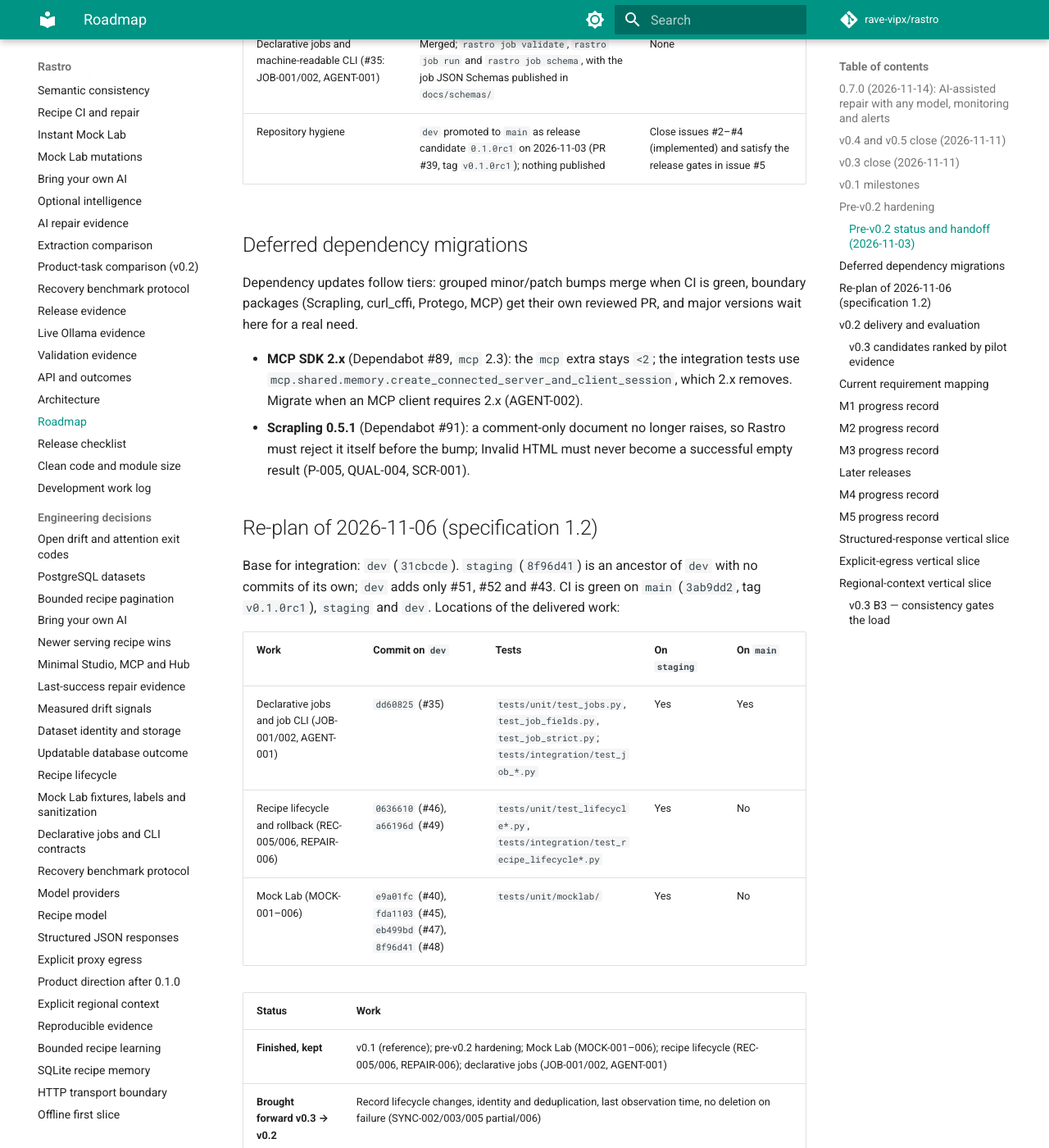
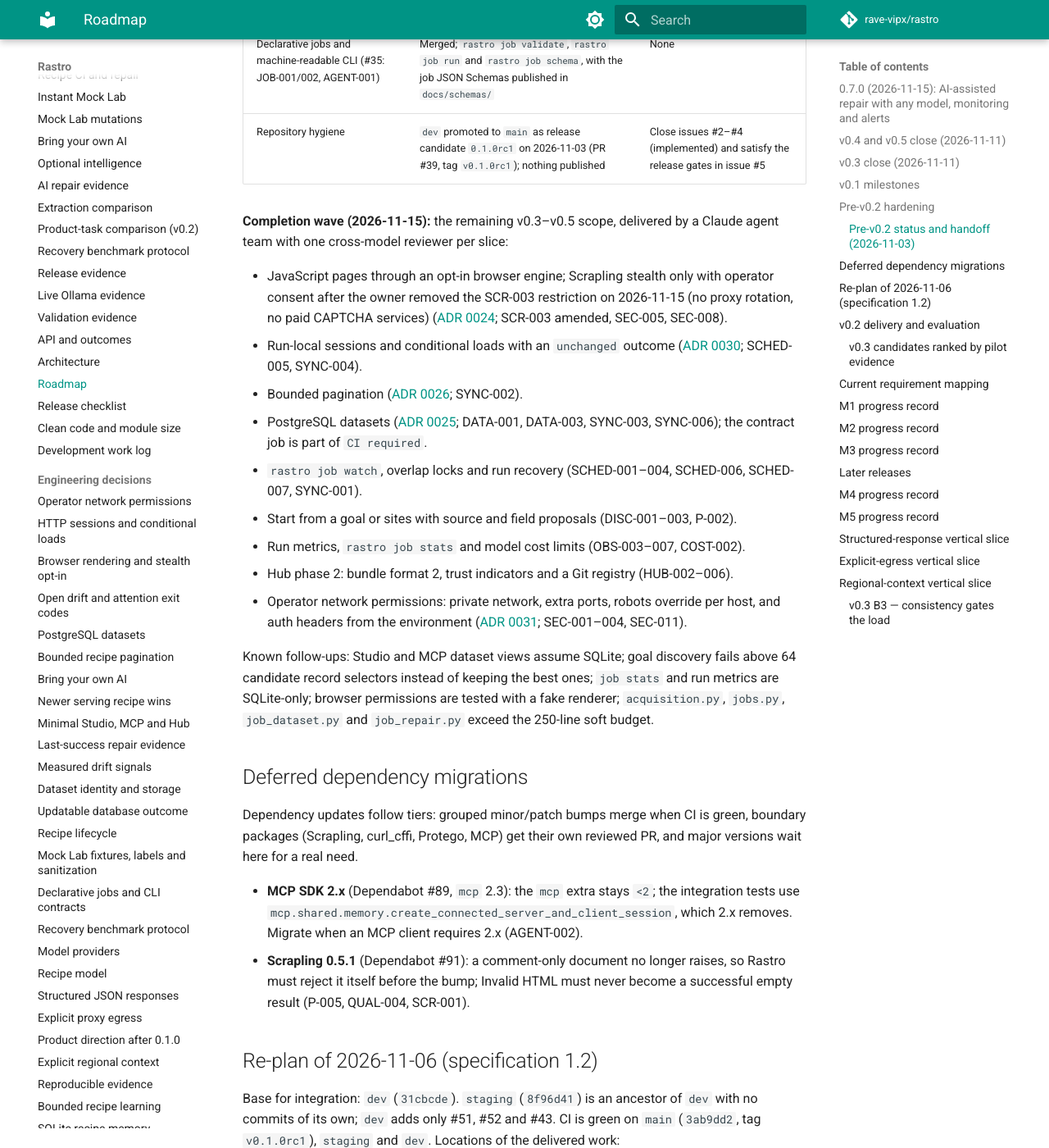
Before and after one commit to rave-vipx/rastro, an MkDocs documentation site: the page built from docs/roadmap.md, in a window 1280 px wide and 1400 px high, scrolled down 4282 px. Shown: the whole window at 82% size. Built offline with MkDocs 1.6.1 and Material for MkDocs 9.7.7, drawn with Linux system fonts in a browser that asks for light colours; comment, search, counter and statistics services are not loaded; some of the changed text lies outside the part shown.

Commit message:
docs(release): integrate the 0.7.0 completion wave
CHANGELOG, roadmap, README, mkdocs nav (ADRs 0024, 0030, 0031) and stale
acquisition/security wording for browser rendering, sessions, pagination,
PostgreSQL, scheduler, goal start, metrics and cost limits, Hub phase 2 and
operator network permissions.

Co-Authored-By: Claude Opus 5.5 <noreply@anthropic.com>

```diff
--- a/docs/roadmap.md
+++ b/docs/roadmap.md
@@ -4,7 +4,7 @@
 
 v0.1 remains the reference release. It is complete: `0.1.0rc1` is its release candidate, with M1–M4 implemented, the M5 technical evidence recorded, every section 18 acceptance criterion evidenced, and DIFF-001 partially demonstrated. Publication (namespace ownership, legal/trademark review, tag and Trusted Publishing) awaits maintainer approval through the release gates in issue #5; nothing has been published.
 
-## 0.7.0 (2026-11-14): AI-assisted repair with any model, monitoring and alerts
+## 0.7.0 (2026-11-15): AI-assisted repair with any model, monitoring and alerts
 
 **AI in the everyday flows (ADR 0022):** a provider-agnostic `rastro.model()` (OpenAI-compatible HTTP, any local CLI, a Python callable, `RASTRO_MODEL`) is consulted only when deterministic repair fails. Model candidates pass recipe CI, value checks and the selector policy before a veto-only semantic judge. Offline benchmark: 23/28 repaired with a good model against 12/28 without one, with 0 wrong promotions even under an approve-all judge. MCP agent tools and one operator-trust model (`--allow-remote`, `--allow-egress`, `--allow-env`) complete it.
 
@@ -73,6 +73,20 @@ Owner decisions after the 0.1.0 release candidate ([ADR 0012](decisions/0012-pro
 | Latency wins: fingerprint cache and hoisted provenance (#32) | Merged; small-page gap −57 to −62%, large-page gap −48% | Re-profile as further optimizations land |
 | Declarative jobs and machine-readable CLI (#35: JOB-001/002, AGENT-001) | Merged; `rastro job validate`, `rastro job run` and `rastro job schema`, with the job JSON Schemas published in `docs/schemas/` | None |
 | Repository hygiene | `dev` promoted to `main` as release candidate `0.1.0rc1` on 2026-11-03 (PR #39, tag `v0.1.0rc1`); nothing published | Close issues #2–#4 (implemented) and satisfy the release gates in issue #5 |
+
+**Completion wave (2026-11-15):** the remaining v0.3–v0.5 scope, delivered by a Claude agent team with one cross-model reviewer per slice:
+
+- JavaScript pages through an opt-in browser engine; Scrapling stealth only with operator consent after the owner removed the SCR-003 restriction on 2026-11-15 (no proxy rotation, no paid CAPTCHA services) ([ADR 0024](decisions/0024-browser-rendering-and-stealth-opt-in.md); SCR-003 amended, SEC-005, SEC-008).
+- Run-local sessions and conditional loads with an `unchanged` outcome ([ADR 0030](decisions/0030-http-sessions-and-conditional-loads.md); SCHED-005, SYNC-004).
+- Bounded pagination ([ADR 0026](decisions/0026-bounded-recipe-pagination.md); SYNC-002).
+- PostgreSQL datasets ([ADR 0025](decisions/0025-postgres-datasets.md); DATA-001, DATA-003, SYNC-003, SYNC-006); the contract job is part of `CI required`.
+- `rastro job watch`, overlap locks and run recovery (SCHED-001–004, SCHED-006, SCHED-007, SYNC-001).
+- Start from a goal or sites with source and field proposals (DISC-001–003, P-002).
+- Run metrics, `rastro job stats` and model cost limits (OBS-003–007, COST-002).
+- Hub phase 2: bundle format 2, trust indicators and a Git registry (HUB-002–006).
+- Operator network permissions: private network, extra ports, robots override per host, and auth headers from the environment ([ADR 0031](decisions/0031-operator-network-permissions.md); SEC-001–004, SEC-011).
+
+Known follow-ups: Studio and MCP dataset views assume SQLite; goal discovery fails above 64 candidate record selectors instead of keeping the best ones; `job stats` and run metrics are SQLite-only; browser permissions are tested with a fake renderer; `acquisition.py`, `jobs.py`, `job_dataset.py` and `job_repair.py` exceed the 250-line soft budget.
 
 ## Deferred dependency migrations
 
--- a/mkdocs.yml
+++ b/mkdocs.yml
@@ -59,6 +59,9 @@ nav:
   - Clean code and module size: development/clean-code.md
   - Development work log: development/work-log.md
   - Engineering decisions:
+      - Operator network permissions: decisions/0031-operator-network-permissions.md
+      - HTTP sessions and conditional loads: decisions/0030-http-sessions-and-conditional-loads.md
+      - Browser rendering and stealth opt-in: decisions/0024-browser-rendering-and-stealth-opt-in.md
       - Open drift and attention exit codes: decisions/0023-open-drift-and-attention-exit-codes.md
       - PostgreSQL datasets: decisions/0025-postgres-datasets.md
       - Bounded recipe pagination: decisions/0026-bounded-recipe-pagination.md
```
Also changed, not shown: CHANGELOG.md (+13 -2 lines), README.md (+4 -0 lines), SECURITY.md (+1 -1 lines), docs/acquisition.md (+2 -2 lines).
